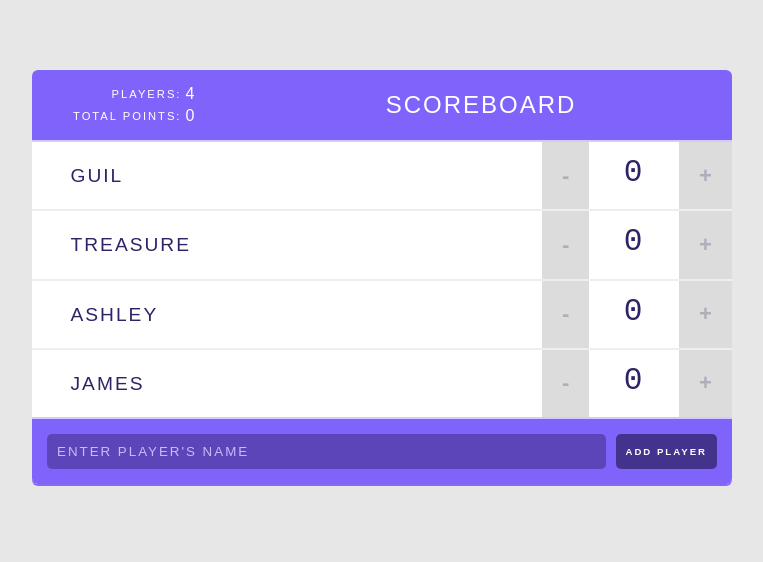
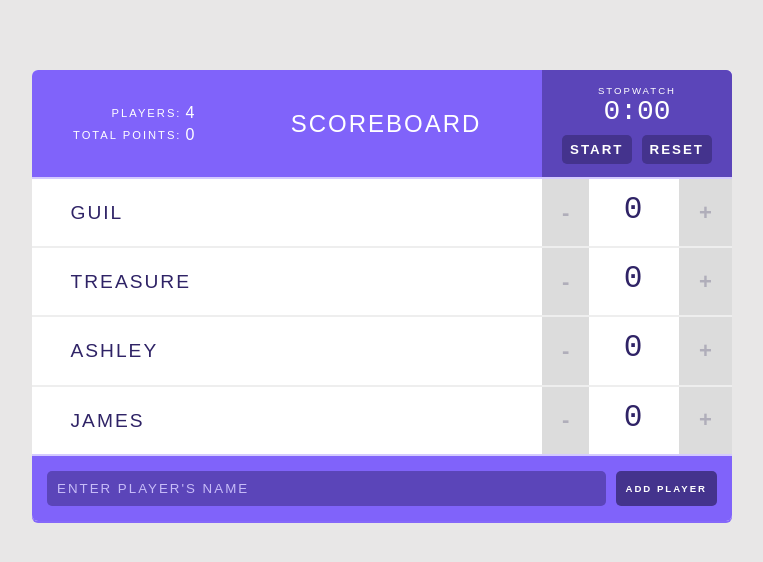
Before and after one commit to hsperez6/Scoreboard, a React (Create React App) app: page / in a window 1280 px wide. Shown: the top 562 px of the page, without its empty margins (258-1021 px from the left). Built offline with nearby package versions, Linux system fonts and the light colour scheme.

Commit message:
Stopwatch component added

```diff
--- a/src/components/Header.js
+++ b/src/components/Header.js
@@ -1,5 +1,6 @@
 import React from "react";
 import Stats from "./Stats";
+import Stopwatch from "./Stopwatch";
 
 const Header = (props) => {
   return (
@@ -9,6 +10,7 @@ const Header = (props) => {
       />
 
       <h1>{props.title}</h1>
+      <Stopwatch />
     </header>
   );
 }
--- /dev/null
+++ b/src/components/Stopwatch.js
@@ -0,0 +1,23 @@
+import React, { useState, useEffect } from "react";
+
+const Stopwatch = () => {
+    const [isRunning, setIsRunning] = useState(false);
+    const [elapsedTime, setElapsedTime] = useState(0);
+
+    useEffect(() => {
+
+    });
+
+    return (
+        <div className="stopwatch">
+            <h2>Stopwatch</h2>
+            <span className="stopwatch-time">0:00</span>
+            <button onClick={() => setIsRunning((prevValue) => !prevValue)}>
+                { isRunning ? "Stop" : "Start"}
+            </button>
+            <button onClick={() => setElapsedTime(0)}>Reset</button>
+        </div>
+    )
+}
+
+export default Stopwatch;
```
